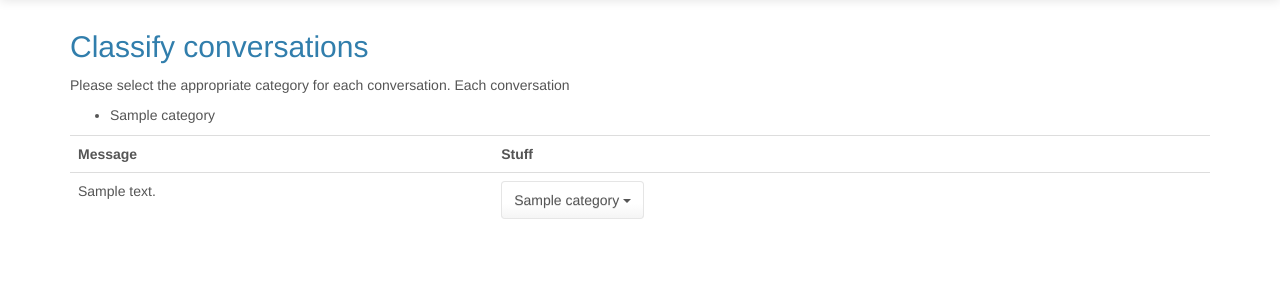
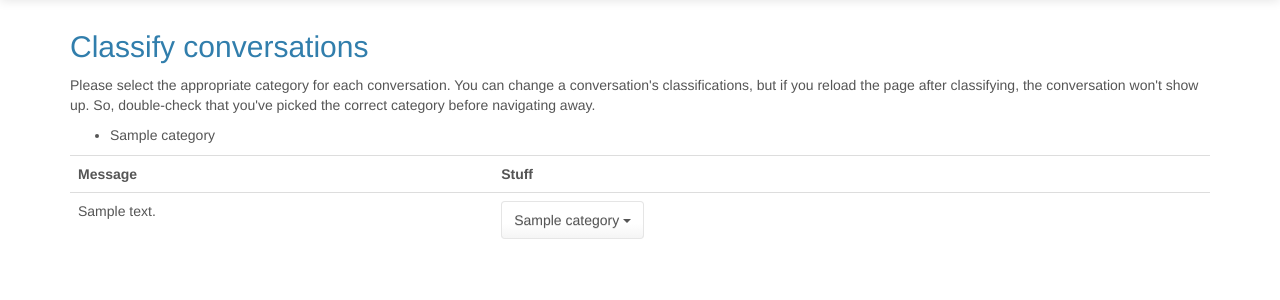
Before and after one commit to skorokithakis/Spamnesty, a Django app: template classification/templates/classify.html in a window 1280 px wide. Shown: the part 51-351 px from the top of the page. Run offline with Django 3.2, Linux system fonts and the light colour scheme; the template is opened without the code that fills it: most values are stand-ins (such as "Sample title", 1, 10 or a date in 2020); some libraries are stand-ins or nearby versions.

Commit message:
Add smoke tests for classification.

```diff
--- a/classification/templates/classify.html
+++ b/classification/templates/classify.html
@@ -27,8 +27,10 @@ function classifyConversation(conversation_id, category_id, category_name) {
     <div class="col-xs-12">
         <h2>Classify conversations</h2>
         <p>
-        Please select the appropriate category for each conversation. Each
-        conversation
+        Please select the appropriate category for each conversation. You can
+        change a conversation's classifications, but if you reload the page
+        after classifying, the conversation won't show up. So, double-check that
+        you've picked the correct category before navigating away.
         </p>
 
         <table class="table">
```
